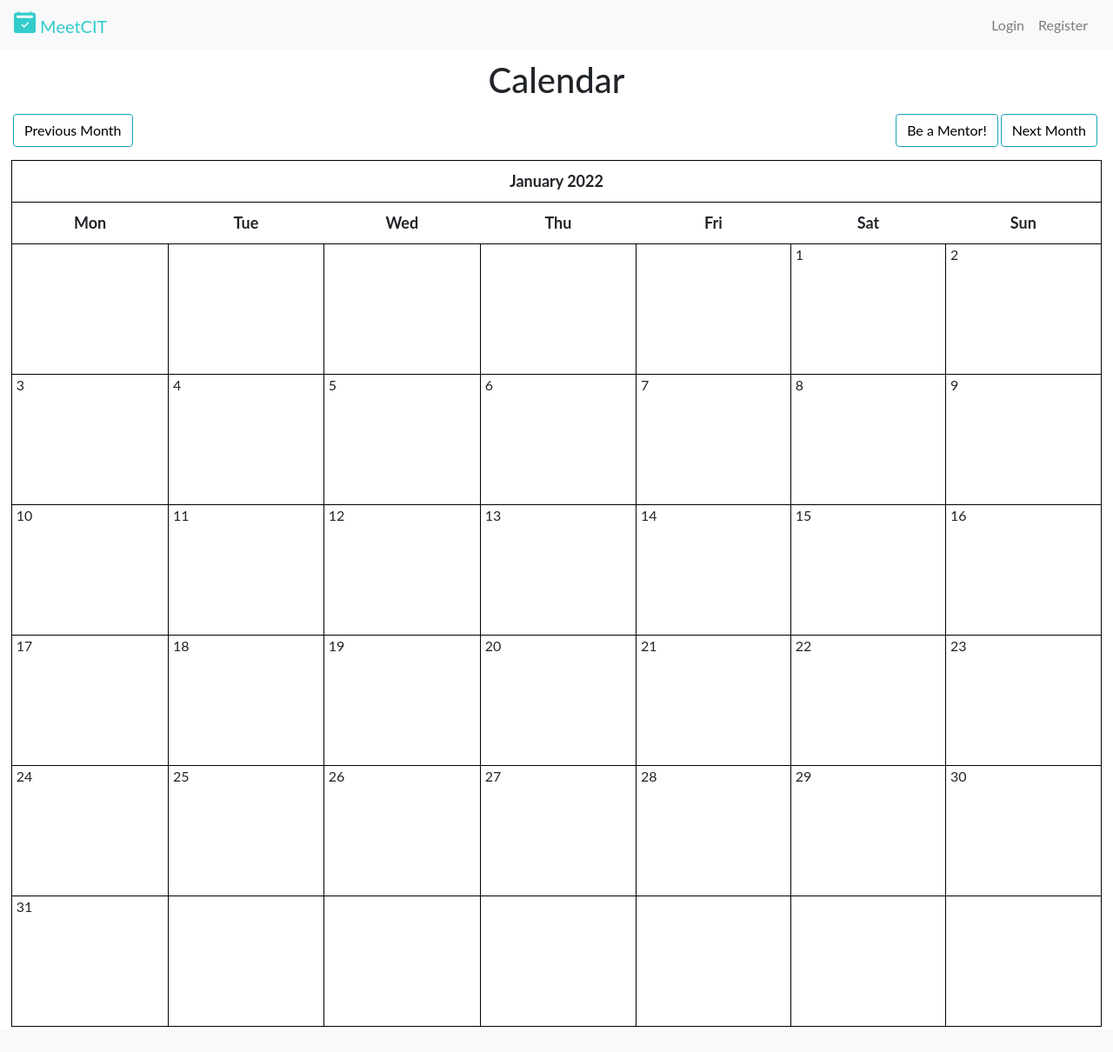
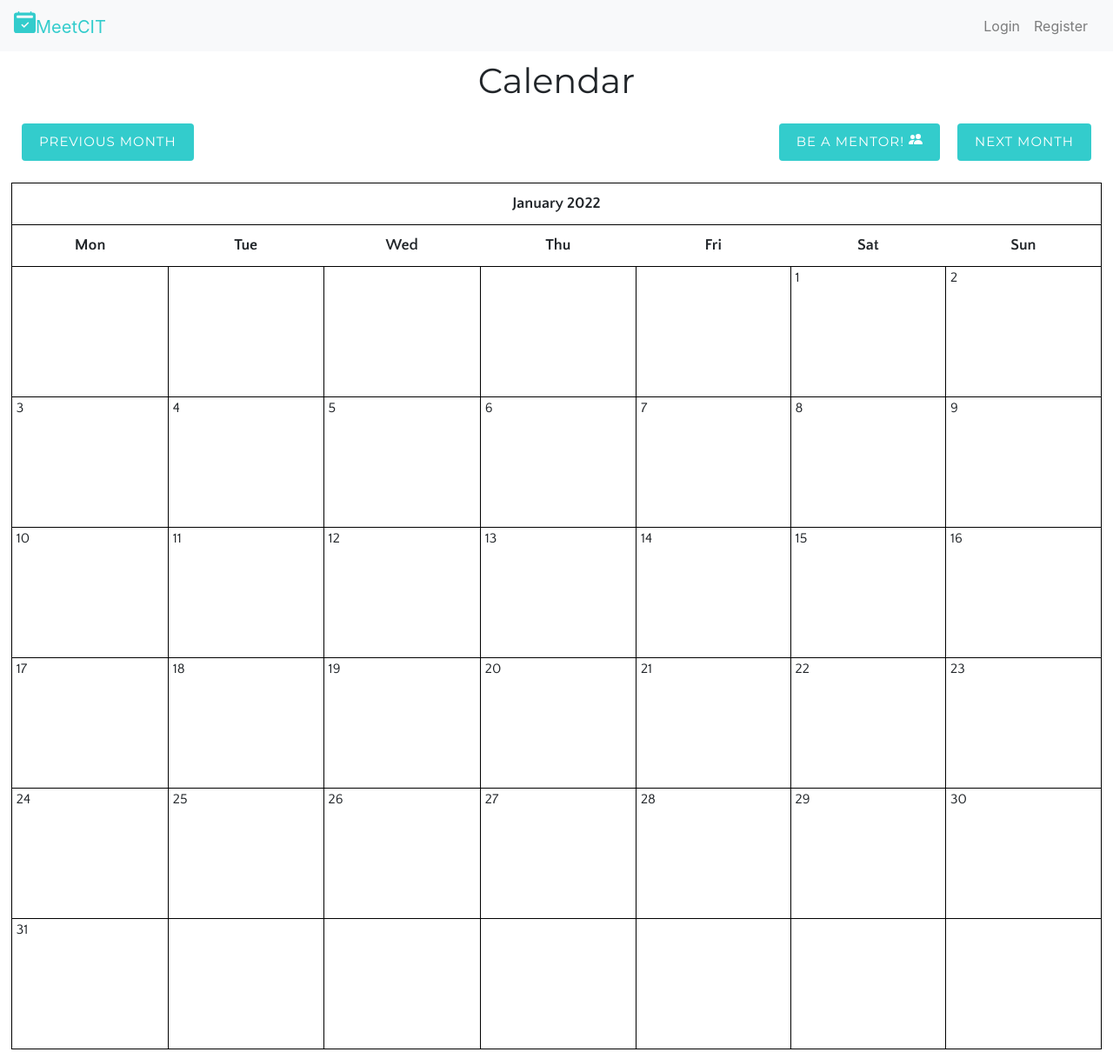
Before and after one commit to Asuka-neko/MeetCIT, a Django app: page /calendar/ in a window 1280 px wide. Shown: the whole page at 87% size. Before the commit the page ends 1181 px from the top, so only its background shows below. Run offline with Django 4.2, Linux system fonts and the light colour scheme; data that the repository does not hold is empty; some libraries are stand-ins or nearby versions.

Commit message:
improve UX

```diff
--- a/MeetCIT/MeetCIT/settings.py
+++ b/MeetCIT/MeetCIT/settings.py
@@ -127,8 +127,8 @@ STATIC_URL = 'static/'
 DEFAULT_AUTO_FIELD = 'django.db.models.BigAutoField'
 
 # redirect the users
-LOGIN_REDIRECT_URL = "cal:homepage"
-LOGOUT_REDIRECT_URL = "cal:homepage"
+LOGIN_REDIRECT_URL = "cal:profile"
+LOGOUT_REDIRECT_URL = "cal:profile"
 
 
 AUTHENTICATION_BACKENDS = (
--- a/MeetCIT/cal/static/cal/css/styles.css
+++ b/MeetCIT/cal/static/cal/css/styles.css
@@ -1,7 +1,4 @@
 /* Common styles */
-body {
-  font-family: "ptsans", "Lato", "Helvetica Neue", Helvetica, Arial, sans-serif;
-}
 
 .left {
   float: left;
@@ -12,11 +9,22 @@ body {
 }
 
 .btn {
-  outline: none;
-  color: black;
-  background-color: transparent;
-  box-shadow: 0 0 0 0;
-  margin-right: 3px;
+  -webkit-font-smoothing: antialiased;
+  background-color: #33CCCC;
+  border: none;
+  color: #fff;
+  display: inline-block;
+  font-family: 'Montserrat', sans-serif;
+  font-size: 15px;
+  font-weight: 100;
+  text-decoration: none;
+  user-select: none;
+  letter-spacing: 1px;
+  color: white;
+  padding: 10px 20px;
+  text-transform: uppercase;
+  transition: all 0.1s ease-out;
+  margin: 10px
 }
 
 .clearfix {
@@ -38,6 +46,7 @@ body {
 
 /* App styles */
 .title {
+  font-family: 'Montserrat', sans-serif;
   text-align: center;
   margin: 10px;
 }
@@ -46,6 +55,7 @@ body {
   width: 98%;
   margin: auto;
   font-size: 13px;
+  font-family: 'Quattrocento Sans', sans-serif;
 }
 
 .calendar tr, .calendar td {
--- a/MeetCIT/cal/templates/cal/base.html
+++ b/MeetCIT/cal/templates/cal/base.html
@@ -26,6 +26,7 @@
       type="text/css"
       href="{% static 'cal/css/styles.css' %}"
     />
+    <link href='https://fonts.googleapis.com/css?family=Quattrocento+Sans:400,700,400italic|Montserrat:400,700|Cardo:400italic|Advent+Pro:100' rel='stylesheet' type='text/css'>
     <title>MeetCIT</title>
   </head>
 
@@ -48,8 +49,7 @@
             fill="#33CCCC"
             d="M3.5 0a.5.5 0 0 1 .5.5V1h8V.5a.5.5 0 0 1 1 0V1h1a2 2 0 0 1 2 2v11a2 2 0 0 1-2 2H2a2 2 0 0 1-2-2V3a2 2 0 0 1 2-2h1V.5a.5.5 0 0 1 .5-.5zm9.954 3H2.545c-.3 0-.545.224-.545.5v1c0 .276.244.5.545.5h10.91c.3 0 .545-.224.545-.5v-1c0-.276-.244-.5-.546-.5zm-2.6 5.854a.5.5 0 0 0-.708-.708L7.5 10.793 6.354 9.646a.5.5 0 1 0-.708.708l1.5 1.5a.5.5 0 0 0 .708 0l3-3z"
           />
-        </svg>
-        MeetCIT
+        </svg>MeetCIT
       </a>
       <div class="navbar-collapse collapse w-100 order-3 dual-collapse2">
         <ul class="navbar-nav ml-auto">
--- a/MeetCIT/cal/templates/cal/calendar.html
+++ b/MeetCIT/cal/templates/cal/calendar.html
@@ -8,7 +8,11 @@ Calendar
 <div class="clearfix">
 	<a class="btn btn-info left" href="{% url 'cal:calendar' %}?{{ prev_month }}"> Previous Month </a>
 	<a class="btn btn-info right" href="{% url 'cal:calendar' %}?{{ next_month }}"> Next Month </a>
-	<a class="btn btn-info right" href="{% url 'cal:event_new' %}"> Be a Mentor! </a>
+	<a class="btn btn-info right" href="{% url 'cal:event_new' %}"> Be a Mentor! <svg xmlns="http://www.w3.org/2000/svg" width="16" height="16" fill="currentColor" class="bi bi-people-fill" viewBox="0 0 16 16">
+  <path d="M7 14s-1 0-1-1 1-4 5-4 5 3 5 4-1 1-1 1H7zm4-6a3 3 0 1 0 0-6 3 3 0 0 0 0 6z"/>
+  <path fill-rule="evenodd" d="M5.216 14A2.238 2.238 0 0 1 5 13c0-1.355.68-2.75 1.936-3.72A6.325 6.325 0 0 0 5 9c-4 0-5 3-5 4s1 1 1 1h4.216z"/>
+  <path d="M4.5 8a2.5 2.5 0 1 0 0-5 2.5 2.5 0 0 0 0 5z"/>
+</svg></a>
 </div>
 
 {{ calendar }}
--- a/MeetCIT/cal/templates/homepage/index.html
+++ b/MeetCIT/cal/templates/homepage/index.html
@@ -15,10 +15,12 @@
         </div>
       </div>
       <div>
+        {% if user.is_authenticated %}
 <a href="{% url 'cal:catalogue' %}" class="button">View All Available Appointments  <svg xmlns="http://www.w3.org/2000/svg" width="20" height="20" fill="currentColor" class="bi bi-arrow-right-square-fill" viewBox="0 0 16 16">
   <path d="M0 14a2 2 0 0 0 2 2h12a2 2 0 0 0 2-2V2a2 2 0 0 0-2-2H2a2 2 0 0 0-2 2v12zm4.5-6.5h5.793L8.146 5.354a.5.5 0 1 1 .708-.708l3 3a.5.5 0 0 1 0 .708l-3 3a.5.5 0 0 1-.708-.708L10.293 8.5H4.5a.5.5 0 0 1 0-1z"/>
 </svg></a>
 </div>
+        {% else %}
       <div style="margin-top:20px">
         <a href="{% url 'users:login' %}" class="button">Login   <svg xmlns="http://www.w3.org/2000/svg" width="20" height="20" fill="currentColor" class="bi bi-person-fill" viewBox="0 0 16 16">
   <path d="M3 14s-1 0-1-1 1-4 6-4 6 3 6 4-1 1-1 1H3zm5-6a3 3 0 1 0 0-6 3 3 0 0 0 0 6z"/>
@@ -27,5 +29,6 @@
   <path d="M4.98 1a.5.5 0 0 0-.39.188L1.54 5H6a.5.5 0 0 1 .5.5 1.5 1.5 0 0 0 3 0A.5.5 0 0 1 10 5h4.46l-3.05-3.812A.5.5 0 0 0 11.02 1H4.98zm9.954 5H10.45a2.5 2.5 0 0 1-4.9 0H1.066l.32 2.562A.5.5 0 0 0 1.884 9h12.234a.5.5 0 0 0 .496-.438L14.933 6zM3.809.563A1.5 1.5 0 0 1 4.981 0h6.038a1.5 1.5 0 0 1 1.172.563l3.7 4.625a.5.5 0 0 1 .105.374l-.39 3.124A1.5 1.5 0 0 1 14.117 10H1.883A1.5 1.5 0 0 1 .394 8.686l-.39-3.124a.5.5 0 0 1 .106-.374L3.81.563zM.125 11.17A.5.5 0 0 1 .5 11H6a.5.5 0 0 1 .5.5 1.5 1.5 0 0 0 3 0 .5.5 0 0 1 .5-.5h5.5a.5.5 0 0 1 .496.562l-.39 3.124A1.5 1.5 0 0 1 14.117 16H1.883a1.5 1.5 0 0 1-1.489-1.314l-.39-3.124a.5.5 0 0 1 .121-.393zm.941.83.32 2.562a.5.5 0 0 0 .497.438h12.234a.5.5 0 0 0 .496-.438l.32-2.562H10.45a2.5 2.5 0 0 1-4.9 0H1.066z"/>
 </svg></a>
       </div>
+        {% endif %}
 </div>
 </div>
```
